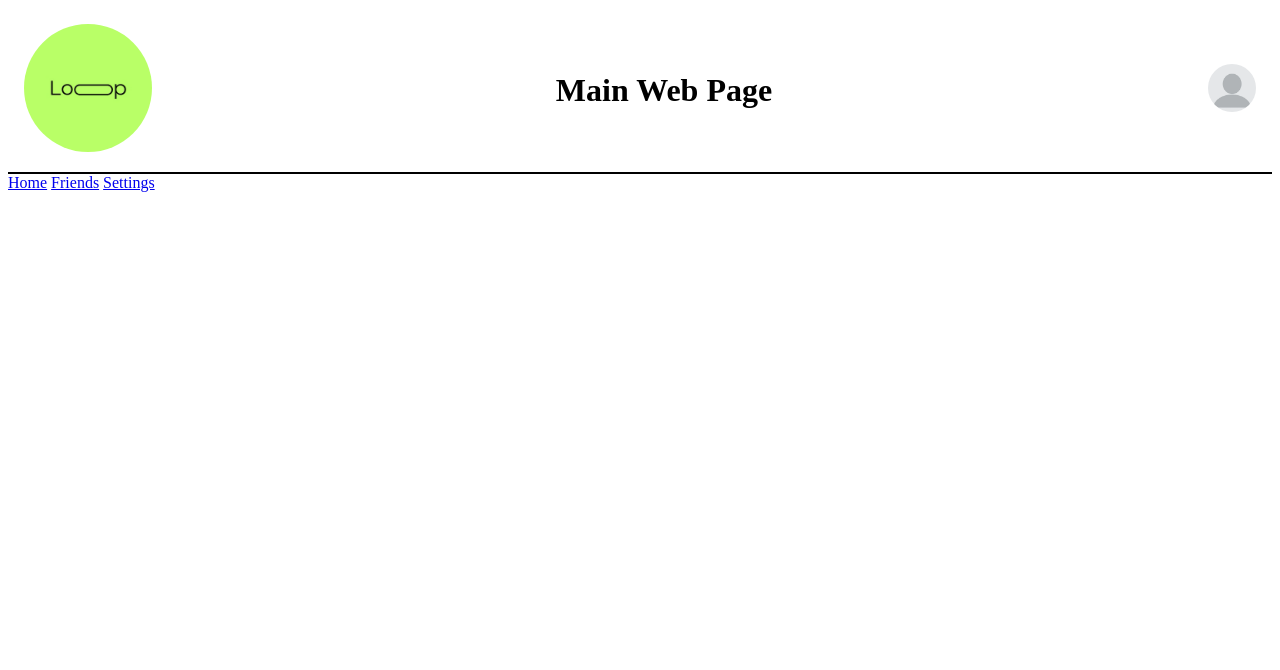
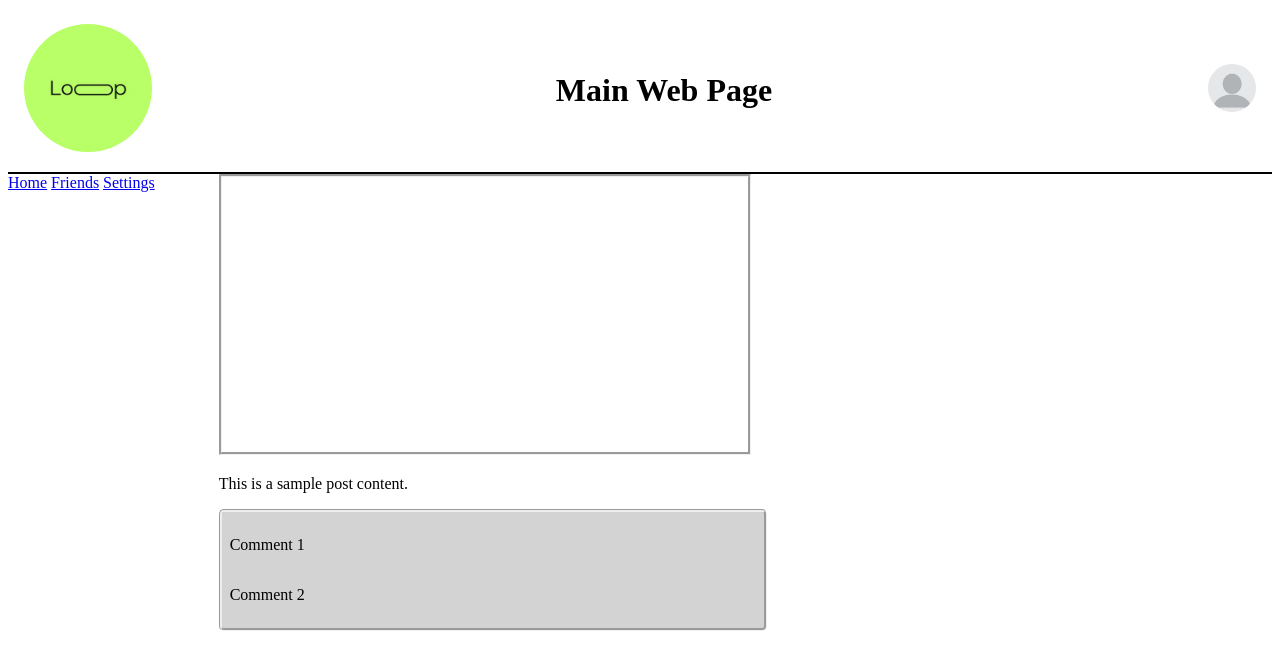
Before and after one commit to xhorey/social_media_proj, a Django app: page / in a window 1280 px wide. Shown: the top 670 px of the page. Run offline with Django 5.2, Linux system fonts and the light colour scheme.

Commit message:
Dropdown

```diff
--- a/project_1/static/Styles/Main_Page.css
+++ b/project_1/static/Styles/Main_Page.css
@@ -27,3 +27,45 @@
     display:grid;
     grid-template-columns: 1fr 5fr;
 }
+.profile-dropdown {
+  position: relative;
+  display: inline-block;
+}
+
+/* Hides the menu and pulls it out of the normal page flow */
+.dropdown-content {
+  display: none;
+  position: absolute;
+}
+
+/* Switches visibility to 'block' when you hover over the container */
+.profile-dropdown:hover .dropdown-content {
+  display: block;
+  background-color: gray;
+}
+.dropdown-link {
+  display: block;
+  padding: 8px;
+  text-decoration: none;
+  color: black;
+}
+.dropdown-link:hover {
+  background-color: lightgray;
+}
+#postImage{
+    width: 50%;
+    height: auto;
+    border-style: groove;
+}
+.Comments{
+    display: flex;
+    flex-direction: column;
+    align-items: flex-start;
+    margin-top: 1em;
+    background-color: lightgray;
+    padding: 0.5em;
+    border-radius: 5px;
+    margin-bottom: 0.5em;
+    width: 50%;
+    border-style: groove;
+}
--- a/project_1/templates/Main_Web_Page.html
+++ b/project_1/templates/Main_Web_Page.html
@@ -6,13 +6,20 @@
     <meta charset="UTF-8">
     <meta name="viewport" content="width=device-width,initial-scale=1">
     <title>Main Web Page</title>
-    <link rel="stylesheet" href="{% static '/Styles/Main_Page.css'%}">
+    <link rel="stylesheet" href="{% static 'Styles/Main_Page.css'%}">
 </head>
 <body>
     <div class="header">
         <a href="/Main_page/Main_Web_Page.html" ><img id="logo" src="{% static '/Assets/Logo.png'%}" alt= "Webpage Logo"></a>
         <h1 id="MainHeader">Main Web Page</h1>
-        <a href="/Profile_page/Profile.html"><img id="pp" src="{% static '/Assets/blank-profile-picture.webp'%}" alt="Profile Icon"></a>
+        <div class="profile-dropdown">
+            <a href="/Profile_page/Profile.html"><img id="pp" src="{% static '/Assets/blank-profile-picture.webp'%}" alt="Profile Icon"></a>
+             <div class="dropdown-content">
+                <a class="dropdown-link" href="/Profile_page/Profile.html">Profile</a>
+                <a class="dropdown-link" href="/Settings_page/Settings.html">Settings</a>
+                <a class="dropdown-link" href="/Login_page/Login.html">Logout</a>
+            </div>
+        </div>
     </div>
     <div class="content">
         <div class="sidebar">
@@ -20,9 +27,15 @@
             <a href="/Friends_page/Friends.html" class="links">Friends</a>
             <a href="/Settings_page/Settings.html" class="links">Settings</a>
         </div>
-        <div class="posts">
-            <h2 class="comment"></h2>
-            <div></div>
+         <div class="posts">
+            <img id="postImage" src="{% static 'Assets/Blank_pic.png' %}" alt="Sample Post Image">
+            <div class="post-content">
+                <p>This is a sample post content.</p>
+            </div>
+            <div class="Comments">
+                <p>Comment 1</p>
+                <p>Comment 2</p>
+            </div>
         </div>
     </div>
 </body>
```
Also changed, not shown: project_1/static/Assets/Blank_pic.png (added).
